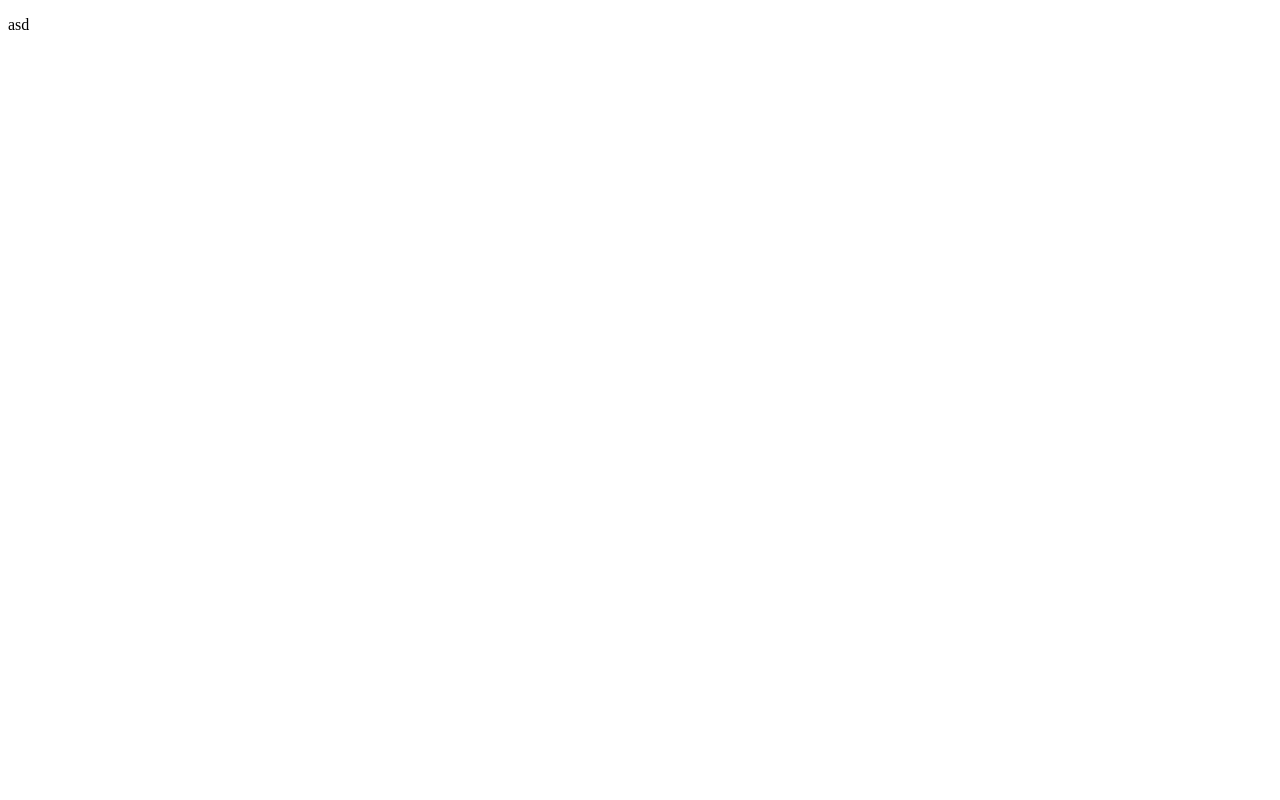
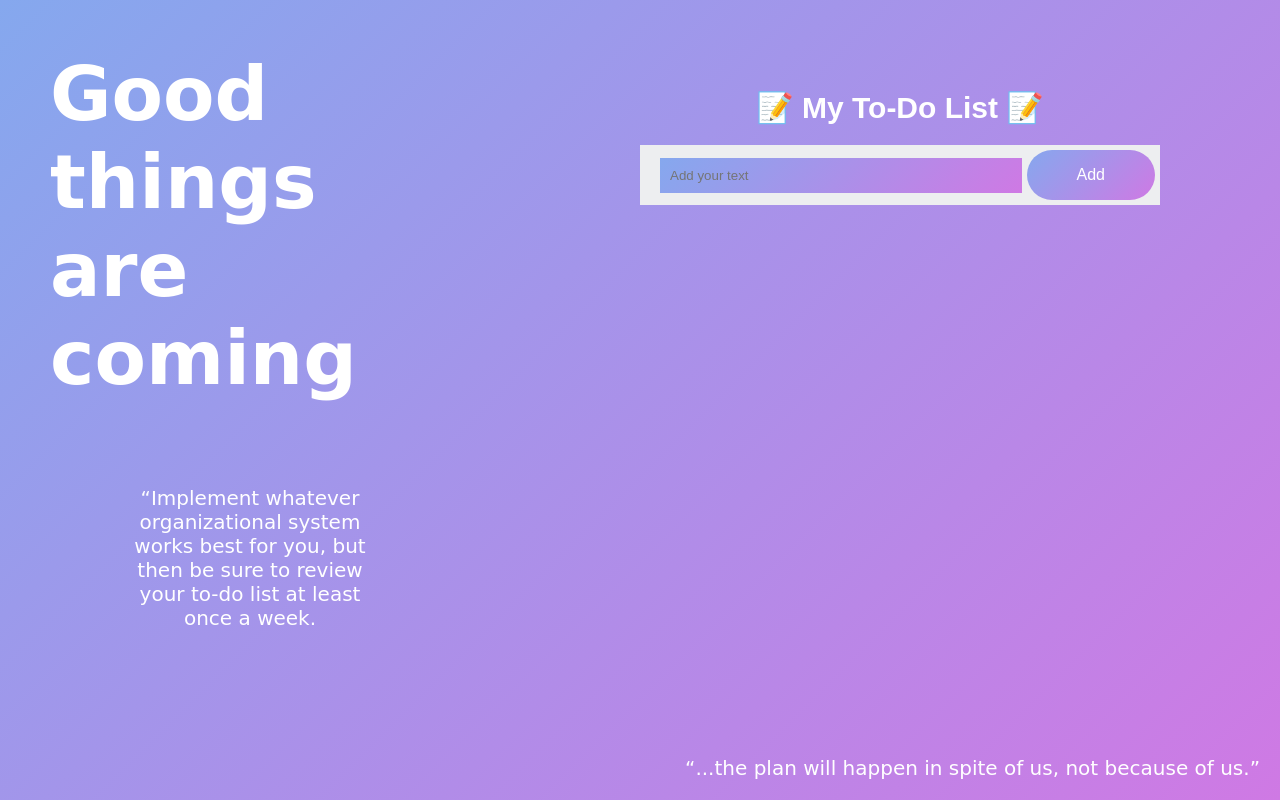
Before and after one commit to Isirailova/Aida, a plain HTML site: page index.html in a window 1280 px wide. Drawn offline with Linux system fonts and the light colour scheme.

Commit message:
todo list

```diff
--- a/index.html
+++ b/index.html
@@ -3,9 +3,30 @@
 <head>
     <meta charset="UTF-8">
     <meta name="viewport" content="width=device-width, initial-scale=1.0">
-    <title>Document</title>
+    <link rel="stylesheet" href="style.css">
+    <title>To-DO LIST</title>
 </head>
 <body>
-    <p>asd</p>
+    <div class="container">
+        <div class="top">
+            <h1>Good things are coming</h1>
+        </div>
+        <div class="one">
+            <p>“Implement whatever organizational system works best for you, but then be sure to review your to-do list at least once a week.</p>
+        </div>
+        <div class="two">
+            <p>“...the plan will happen in spite of us, not because of us.”</p>
+        </div>
+        <div class="todo-app">
+            <h2>📝 My To-Do List  📝</h2>
+            <div class="row">
+                <input type="text" id="input-box" placeholder="Add your text">
+                <button onclick="addTask()">Add</button>
+            </div>
+            <ul id="list-container">
+            </ul>
+        </div>
+    </div>
+    <script src="script.js"></script>
 </body>
 </html>
--- /dev/null
+++ b/script.js
@@ -0,0 +1,38 @@
+const inputBox = document.getElementById("input-box");
+const listContainer = document.getElementById("list-container");
+function addTask() {
+  if (inputBox.value === "") {
+    alert(`write your task`);
+  } else {
+    let li = document.createElement("li");
+    li.innerHTML = inputBox.value;
+    listContainer.appendChild(li);
+    let span = document.createElement("span");
+    span.innerHTML = "X";
+    li.appendChild(span);
+  }
+  inputBox.value = "";
+  saveData();
+}
+
+listContainer.addEventListener(
+  "click",
+  function (e) {
+    if (e.target.tagName === "LI") {
+      e.target.classList.toggle("checked");
+      saveData();
+    } else if (e.target.tagName === "SPAN") {
+      e.target.parentElement.remove();
+      saveData();
+    }
+  },
+  false
+);
+
+function saveData() {
+  localStorage.setItem("data", listContainer.innerHTML);
+}
+function showTask() {
+  listContainer.innerHTML = localStorage.getItem("data");
+}
+showTask();
--- /dev/null
+++ b/style.css
@@ -0,0 +1,134 @@
+* {
+  margin: 0;
+  padding: 0;
+  box-sizing: border-box;
+  font-family: "Poppins", sans-serif;
+}
+.container {
+  height: 100vh;
+  background: linear-gradient(135deg, #85a8ee, #cf79e4);
+  display: flex;
+}
+
+.top {
+  padding: 50px;
+  width: 400px;
+}
+
+.top h1 {
+  font-family: Brush Script MT, Brush Script Std, cursive;
+  font-size: 75px;
+  color: white;
+}
+
+.one {
+  padding: 20px;
+  text-align: center;
+  position: absolute;
+  bottom: 150px;
+  width: 300px;
+  margin-left: 100px;
+  color: white;
+}
+.one p {
+  font-family: URW Chancery L, cursive;
+  font-size: 20px;
+}
+.two {
+  color: #fff;
+  padding: 20px;
+  position: absolute;
+  bottom: 0;
+  right: 0;
+}
+.two p {
+  font-size: 20px;
+  font-family: URW Chancery L, cursive;
+}
+.todo-app {
+  display: flex;
+  flex-direction: column;
+  width: 100%;
+  max-width: 600px;
+  padding: 90px 40px 70px;
+  margin-left: 200px;
+}
+
+.todo-app h2 {
+  display: flex;
+  justify-content: center;
+  align-items: center;
+  margin-bottom: 20px;
+  font-family: Chalkduster, fantasy;
+  color: white;
+  font-size: 30px;
+}
+.row {
+  display: flex;
+  justify-content: center;
+  align-items: center;
+  background: #edeef0;
+  margin-bottom: 25px;
+  padding-left: 20px;
+}
+input {
+  flex: 1;
+  border: none;
+  outline: none;
+  background: transparent;
+  padding: 10px;
+  font-weight: 14px;
+  background: linear-gradient(135deg, #85a8ee, #cf79e4);
+}
+button {
+  border: none;
+  outline: none;
+  padding: 16px 50px;
+  background: linear-gradient(135deg, #85a8ee, #cf79e4);
+  color: #fff;
+  font-size: 16px;
+  cursor: pointer;
+  border-radius: 40px;
+  margin: 5px;
+}
+ul li {
+  list-style-type: none;
+  font-size: 17px;
+  padding: 12px 8px 12px 50px;
+  user-select: none;
+  position: relative;
+  cursor: pointer;
+}
+ul li::before {
+  content: "";
+  position: absolute;
+  height: 28px;
+  width: 28px;
+  background-image: url(https://icons.veryicon.com/png/o/miscellaneous/wens/uncheck.png);
+  border-radius: 50%;
+  background-size: cover;
+  left: 8px;
+  top: 12px;
+}
+
+ul li span {
+  position: absolute;
+  top: 5px;
+  right: 0;
+  width: 40px;
+  height: 40px;
+  color: #555;
+  border-radius: 50%;
+  line-height: 40px;
+  text-align: center;
+}
+ul li span:hover {
+  background-color: #edeef0;
+}
+ul li.checked {
+  color: white;
+  text-decoration: line-through;
+}
+ul li.checked::before {
+  background-image: url(https://cdn5.vectorstock.com/i/1000x1000/44/69/checked-button-icon-vector-21894469.jpg);
+}
```
Also changed, not shown: 1 other file.
